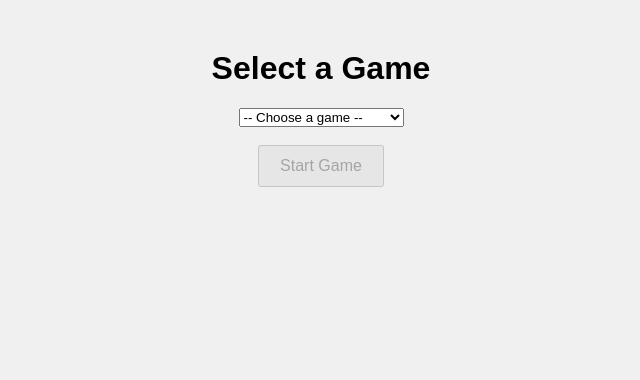
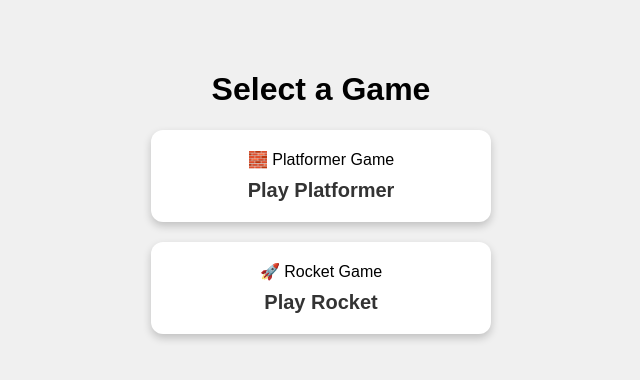
Before and after one commit to letsgetsomegames/game, a plain HTML site: page index.html in a window 1280 px wide. Shown: the whole page, without its empty margins (319-959 px from the left). Drawn offline with Linux system fonts and the light colour scheme.

Commit message:
Update index.html

```diff
--- a/index.html
+++ b/index.html
@@ -2,67 +2,51 @@
 <html lang="en">
 <head>
   <meta charset="UTF-8" />
-  <title>2D Game Launcher</title>
+  <title>Game Selector</title>
   <link rel="stylesheet" href="style.css" />
   <style>
     body {
+      background: #f0f0f0;
       font-family: Arial, sans-serif;
       text-align: center;
-      background: #f0f0f0;
+      padding-top: 50px;
     }
-    #menu {
-      margin-top: 50px;
+    h1 {
+      font-size: 32px;
     }
-    canvas {
-      display: none;
-      border: 1px solid #000;
-      background: #fff;
+    .game-option {
+      margin: 20px auto;
+      padding: 20px;
+      width: 300px;
+      background: white;
+      border-radius: 12px;
+      box-shadow: 0 4px 8px rgba(0,0,0,0.2);
+      transition: transform 0.2s;
     }
-    button {
-      padding: 10px 20px;
-      font-size: 16px;
+    .game-option:hover {
+      transform: scale(1.05);
+    }
+    .game-option a {
+      display: block;
+      text-decoration: none;
+      font-size: 20px;
+      font-weight: bold;
+      color: #333;
+      margin-top: 10px;
     }
   </style>
 </head>
 <body>
-  <div id="menu">
-    <h1>Select a Game</h1>
-    <select id="gameSelect">
-      <option value="">-- Choose a game --</option>
-      <option value="game1">Platformer (Key & Door)</option>
-      <option value="game2">Rocket Controls</option>
-    </select>
-    <br /><br />
-    <button id="startBtn" disabled>Start Game</button>
+  <h1>Select a Game</h1>
+
+  <div class="game-option">
+    <div>🧱 Platformer Game</div>
+    <a href="platformer.html">Play Platformer</a>
   </div>
 
-  <canvas id="game" width="800" height="400"></canvas>
-
-  <script>
-    const select = document.getElementById("gameSelect");
-    const startBtn = document.getElementById("startBtn");
-    const canvas = document.getElementById("game");
-    const menu = document.getElementById("menu");
-
-    let selectedGame = "";
-
-    select.addEventListener("change", () => {
-      selectedGame = select.value;
-      startBtn.disabled = !selectedGame;
-    });
-
-    startBtn.addEventListener("click", () => {
-      if (!selectedGame) return;
-
-      // Hide menu, show canvas
-      menu.style.display = "none";
-      canvas.style.display = "block";
-
-      // Dynamically load selected game
-      const script = document.createElement("script");
-      script.src = selectedGame === "game1" ? "game.js" : "game2.js";
-      document.body.appendChild(script);
-    });
-  </script>
+  <div class="game-option">
+    <div>🚀 Rocket Game</div>
+    <a href="rocket.html">Play Rocket</a>
+  </div>
 </body>
 </html>
```
